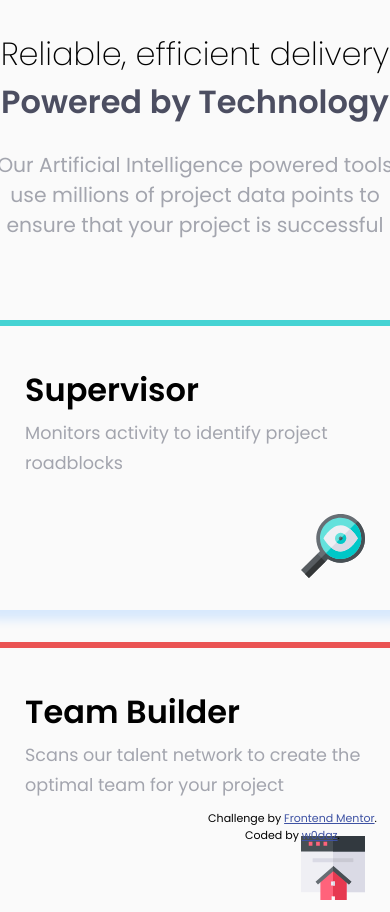
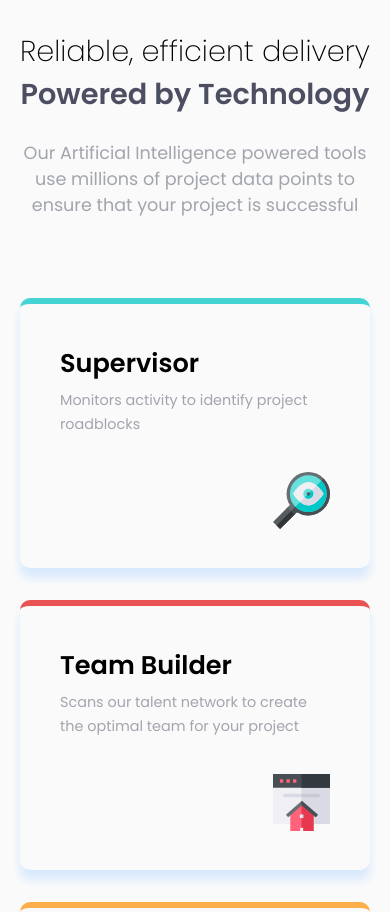
Before and after one commit to w0daz/Frontend-Mentor-Four-card-feature-section, a plain HTML site: page index.html in a window 390 px wide. Shown: the top 912 px of the page. Drawn offline with Linux system fonts and the light colour scheme.

Commit message:
moved the footer and  optimised the cards for mobile screeens

```diff
--- a/index.html
+++ b/index.html
@@ -16,7 +16,7 @@
 
   <!-- Feel free to remove these styles or customise in your own stylesheet 👍 -->
   <style>
-    .attribution { font-size: 11px; text-align: center; position: fixed; bottom: 0;}
+    .attribution { font-size: 11px; text-align: center; position: relative; bottom: 0; padding-top: 30px;}
     .attribution a { color: hsl(228, 45%, 44%); }
   </style>
 </head>
@@ -53,14 +53,15 @@
       </div>
      </div>
     </div>
+    <footer>
+      <p class="attribution">
+        Challenge by <a href="https://www.frontendmentor.io?ref=challenge" target="_blank">Frontend Mentor</a>.
+        Coded by <a href="#">w0daz</a>.
+      </p>
+    </footer>
   </main>
 
 
-  <footer>
-    <p class="attribution">
-      Challenge by <a href="https://www.frontendmentor.io?ref=challenge" target="_blank">Frontend Mentor</a>.
-      Coded by <a href="#">w0daz</a>.
-    </p>
-  </footer>
+
 </body>
 </html>
--- a/style.css
+++ b/style.css
@@ -17,7 +17,7 @@ body {
 }
 
 .card {
-    width: 420px;
+    width: 350px;
     display: flex;
     margin: 30px auto;
     flex-direction: column;
@@ -35,7 +35,7 @@ body {
 
 .card > .toptext > h1 {
     font-weight: 200;
-    font-size: 2em;
+    font-size: 1.8em;
 }
 
 .card > .toptext > h1 > span {
@@ -44,7 +44,7 @@ body {
 }
 
 .card > .toptext > p {
-    font-size: 1.27em;
+    font-size: 1.1em;
     font-weight: 400;
     color: hsl(229, 6%, 66%);
 }
@@ -57,7 +57,7 @@ body {
 
 .cards > * {
     width: 100%;
-    height: 290px;
+    height: 270px;
     box-shadow: 0 10px 10px hsl(212, 90%, 92%);
     border-radius: 10px;
     padding: 40px;
@@ -83,13 +83,18 @@ body {
     border-top: 6px solid hsl(212, 86%, 64%);
 }
 
+.cards > * > h1 {
+    font-size: 1.6em;
+}
+
 .cards > * > p {
-    font-size: 1.1em;
+    font-size: 0.9em;
     font-weight: 400;
     line-height: 1.7;
     color: hsl(229, 6%, 66%);
 }
 .cards > * > img {
+  width: 57px;
   align-self: end;
   position: relative;
   bottom: -30px;
@@ -108,6 +113,7 @@ body {
     }
     .cards > * {
         width: 400px;
+        height: 290px;
     }
 
     .cards {
```
